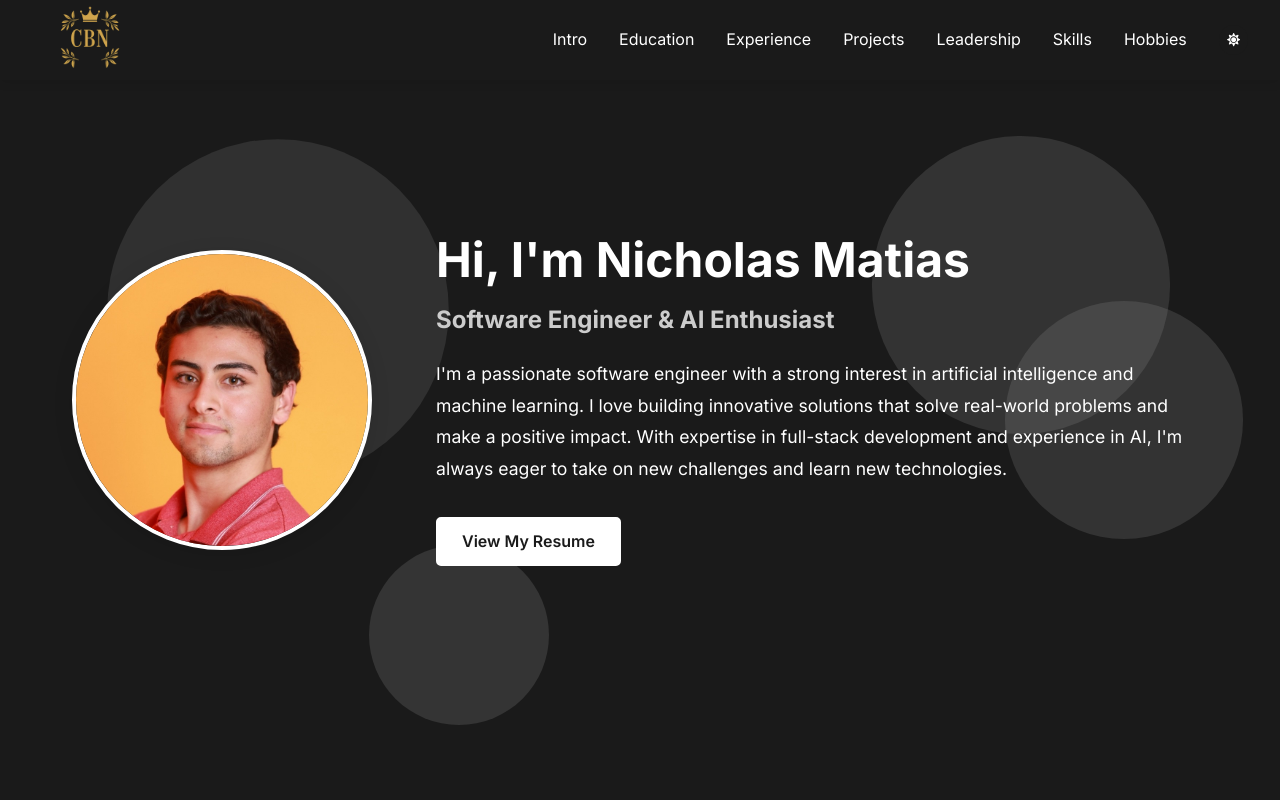
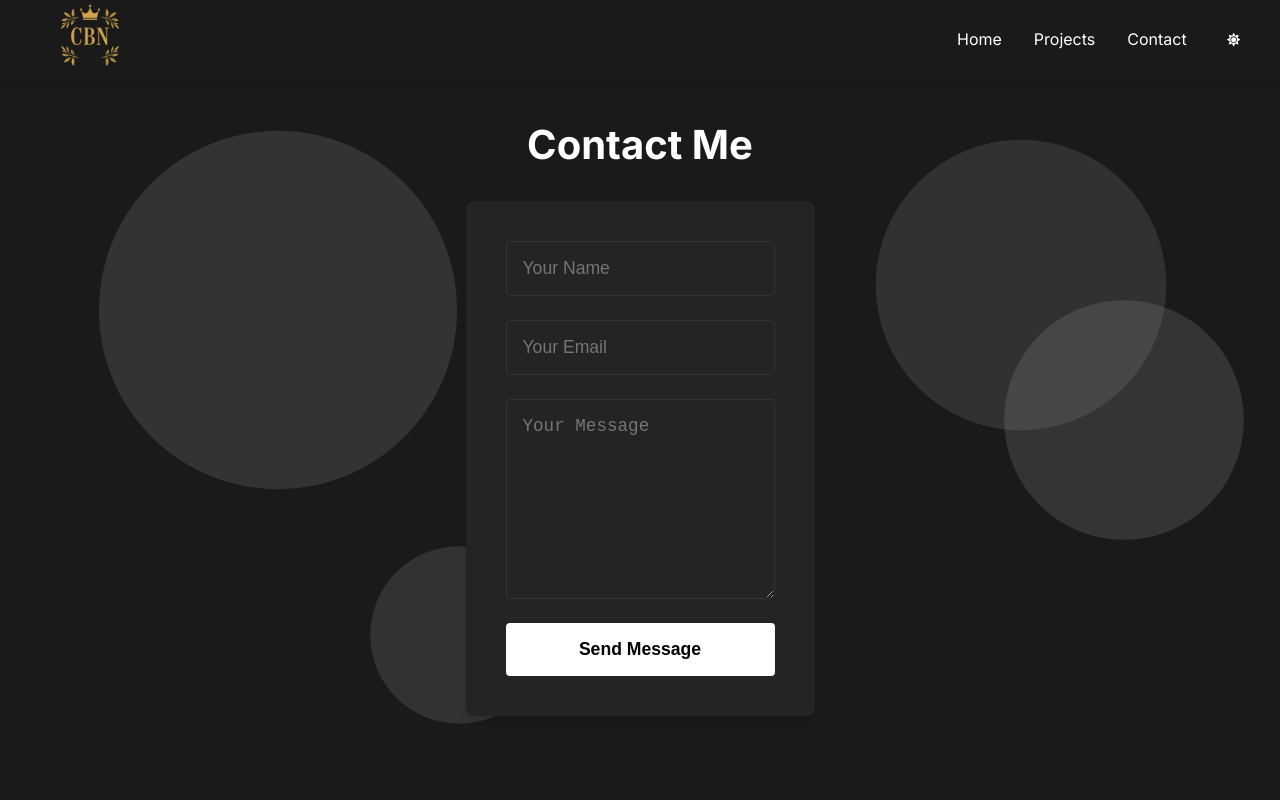
Before and after one commit to NicholasMatias/CBNV3, a React (Vite) app in the folder portfolio/: page /contact in a window 1280 px wide. Shown: the top 800 px of the page. Built offline with nearby package versions, Linux system fonts and the light colour scheme.

Commit message:
added email form, may change from web3

```diff
--- a/portfolio/src/App.jsx
+++ b/portfolio/src/App.jsx
@@ -1,20 +1,19 @@
 import { useState } from 'react';
 import { ThemeProvider } from 'styled-components';
+import { Routes, Route } from 'react-router-dom';
 import { lightTheme, darkTheme } from './styles/theme';
 import { GlobalStyles } from './styles/GlobalStyles';
 import Navbar from './components/Navbar';
 import AnimatedBackground from './components/AnimatedBackground';
-import Intro from './components/Intro';
-import Education from './components/Education';
-import Experience from './components/Experience';
-import Projects from './components/Projects';
-import Leadership from './components/Leadership';
-import Skills from './components/Skills';
-import Hobbies from './components/Hobbies';
+import Home from './pages/Home';
+import ProjectsPage from './pages/Projects';
+import Contact from './pages/Contact';
 import Footer from './components/Footer';
+import useScrollToTop from './hooks/useScrollToTop';
 
 function App() {
   const [theme, setTheme] = useState('dark');
+  useScrollToTop();
 
   const toggleTheme = () => {
     setTheme(prevTheme => (prevTheme === 'light' ? 'dark' : 'light'));
@@ -25,15 +24,11 @@ function App() {
       <GlobalStyles />
       <AnimatedBackground />
       <Navbar theme={theme} toggleTheme={toggleTheme} />
-      <main>
-        <Intro />
-        <Education />
-        <Experience />
-        <Projects />
-        <Leadership />
-        <Skills />
-        <Hobbies />
-      </main>
+      <Routes>
+        <Route path="/" element={<Home />} />
+        <Route path="/projects" element={<ProjectsPage />} />
+        <Route path="/contact" element={<Contact />} />
+      </Routes>
       <Footer />
     </ThemeProvider>
   );
--- a/portfolio/src/components/Navbar.jsx
+++ b/portfolio/src/components/Navbar.jsx
@@ -2,6 +2,7 @@ import { useState, useEffect } from 'react';
 import { motion } from 'framer-motion';
 import styled from 'styled-components';
 import { FaMoon, FaSun } from 'react-icons/fa';
+import { Link, useLocation } from 'react-router-dom';
 
 const Nav = styled.nav`
   position: fixed;
@@ -44,7 +45,7 @@ const NavLinks = styled.div`
   }
 `;
 
-const NavLink = styled.a`
+const NavLink = styled(Link)`
   color: ${({ theme }) => theme.text};
   text-decoration: none;
   font-size: 1rem;
@@ -87,6 +88,7 @@ const ThemeToggle = styled(motion.button)`
 
 const Navbar = ({ theme, toggleTheme }) => {
   const [scrolled, setScrolled] = useState(false);
+  const location = useLocation();
 
   useEffect(() => {
     const handleScroll = () => {
@@ -95,6 +97,16 @@ const Navbar = ({ theme, toggleTheme }) => {
     window.addEventListener('scroll', handleScroll);
     return () => window.removeEventListener('scroll', handleScroll);
   }, []);
+
+  const handleNavClick = (e, path) => {
+    if (location.pathname === path) {
+      e.preventDefault();
+      window.scrollTo({
+        top: 0,
+        behavior: 'smooth'
+      });
+    }
+  };
 
   return (
     <Nav style={{
@@ -107,19 +119,17 @@ const Navbar = ({ theme, toggleTheme }) => {
         animate={{ opacity: 1, x: 0 }}
         transition={{ duration: 0.5 }}
       >
-        <LogoImage
-          src="/CBN_Transparent.png"
-          alt="CBN Logo"
-        />
+        <Link to="/" onClick={(e) => handleNavClick(e, '/')}>
+          <LogoImage
+            src="/CBN_Transparent.png"
+            alt="CBN Logo"
+          />
+        </Link>
       </Logo>
       <NavLinks>
-        <NavLink href="#intro">Intro</NavLink>
-        <NavLink href="#education">Education</NavLink>
-        <NavLink href="#experience">Experience</NavLink>
-        <NavLink href="#projects">Projects</NavLink>
-        <NavLink href="#leadership">Leadership</NavLink>
-        <NavLink href="#skills">Skills</NavLink>
-        <NavLink href="#hobbies">Hobbies</NavLink>
+        <NavLink to="/" onClick={(e) => handleNavClick(e, '/')}>Home</NavLink>
+        <NavLink to="/projects" onClick={(e) => handleNavClick(e, '/projects')}>Projects</NavLink>
+        <NavLink to="/contact" onClick={(e) => handleNavClick(e, '/contact')}>Contact</NavLink>
         <ThemeToggle
           onClick={toggleTheme}
           whileHover={{ scale: 1.1 }}
--- /dev/null
+++ b/portfolio/src/hooks/useScrollToTop.js
@@ -0,0 +1,15 @@
+import { useEffect } from 'react';
+import { useLocation } from 'react-router-dom';
+
+const useScrollToTop = () => {
+  const { pathname } = useLocation();
+
+  useEffect(() => {
+    window.scrollTo({
+      top: 0,
+      behavior: 'smooth'
+    });
+  }, [pathname]);
+};
+
+export default useScrollToTop;
--- /dev/null
+++ b/portfolio/src/pages/Contact.jsx
@@ -0,0 +1,106 @@
+import { useState } from 'react';
+import styled from 'styled-components';
+import { motion } from 'framer-motion';
+import { useInView } from 'react-intersection-observer';
+import { SectionContainer } from '../styles/shared';
+
+const ContactSection = styled(SectionContainer)`
+  display: flex;
+  flex-direction: column;
+  align-items: center;
+  min-height: auto;
+  padding: 120px 2rem 4rem;
+`;
+
+const Title = styled(motion.h2)`
+  font-size: 2.5rem;
+  margin-bottom: 2rem;
+  text-align: center;
+  color: ${({ theme }) => theme.primary};
+`;
+
+const Form = styled.form`
+  display: flex;
+  flex-direction: column;
+  gap: 1.5rem;
+  width: 100%;
+  max-width: 800px;
+  padding: 2.5rem;
+  background: ${({ theme }) => theme.card};
+  border-radius: 8px;
+  box-shadow: 0 4px 6px rgba(0, 0, 0, 0.1);
+`;
+
+const Input = styled.input`
+  padding: 1rem;
+  border: 1px solid ${({ theme }) => theme.border};
+  border-radius: 4px;
+  background: ${({ theme }) => theme.card};
+  color: ${({ theme }) => theme.text};
+  font-size: 1.1rem;
+  width: 100%;
+`;
+
+const TextArea = styled.textarea`
+  padding: 1rem;
+  border: 1px solid ${({ theme }) => theme.border};
+  border-radius: 4px;
+  background: ${({ theme }) => theme.card};
+  color: ${({ theme }) => theme.text};
+  min-height: 200px;
+  resize: vertical;
+  font-size: 1.1rem;
+  width: 100%;
+`;
+
+const Button = styled.button`
+  padding: 1rem 2rem;
+  background: ${({ theme }) => theme.primary};
+  color: ${({ theme }) => theme.primary === '#FFFFFF' ? '#000000' : '#FFFFFF'};
+  border: none;
+  border-radius: 4px;
+  cursor: pointer;
+  transition: all 0.3s ease;
+  font-size: 1.1rem;
+  width: 100%;
+  max-width: 300px;
+  margin: 0 auto;
+  font-weight: 600;
+
+  &:hover {
+    background: ${({ theme }) => theme.primaryHover};
+    transform: translateY(-2px);
+    box-shadow: 0 4px 8px rgba(0, 0, 0, 0.2);
+  }
+`;
+
+const Contact = () => {
+  const [ref, inView] = useInView({
+    triggerOnce: true,
+    threshold: 0.1,
+  });
+
+  return (
+    <ContactSection id="contact">
+      <Title
+        ref={ref}
+        initial={{ opacity: 0, y: 20 }}
+        animate={inView ? { opacity: 1, y: 0 } : {}}
+        transition={{ duration: 0.5 }}
+      >
+        Contact Me
+      </Title>
+      <Form action="https://api.web3forms.com/submit" method="POST">
+        <input type="hidden" name="access_key" value="6ccd759d-0ee9-49ae-98d8-177d71f84c9a" />
+        <input type="hidden" name="redirect" value="https://web3forms.com/success" />
+
+        <Input type="text" name="name" placeholder="Your Name" required />
+        <Input type="email" name="email" placeholder="Your Email" required />
+        <TextArea name="message" placeholder="Your Message" required />
+        <Button type="submit">Send Message</Button>
+      </Form>
+    </ContactSection>
+  );
+};
+
+export default Contact;
--- /dev/null
+++ b/portfolio/src/pages/Home.jsx
@@ -0,0 +1,19 @@
+import Intro from '../components/Intro';
+import Education from '../components/Education';
+import Leadership from '../components/Leadership';
+import Skills from '../components/Skills';
+import Hobbies from '../components/Hobbies';
+
+const Home = () => {
+  return (
+    <main>
+      <Intro />
+      <Education />
+      <Leadership />
+      <Skills />
+      <Hobbies />
+    </main>
+  );
+};
+
+export default Home;
--- /dev/null
+++ b/portfolio/src/pages/Projects.jsx
@@ -0,0 +1,11 @@
+import Projects from '../components/Projects';
+
+const ProjectsPage = () => {
+  return (
+    <main>
+      <Projects />
+    </main>
+  );
+};
+
+export default ProjectsPage;
```
